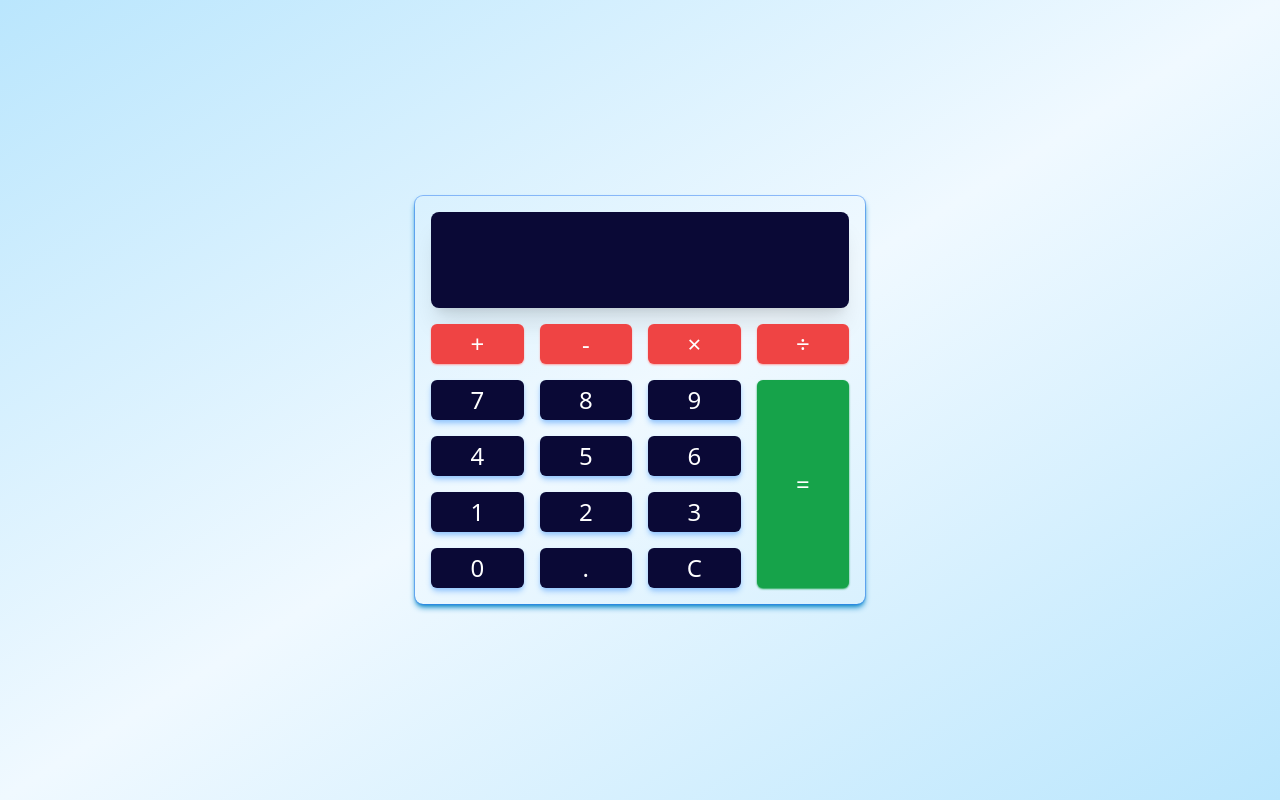
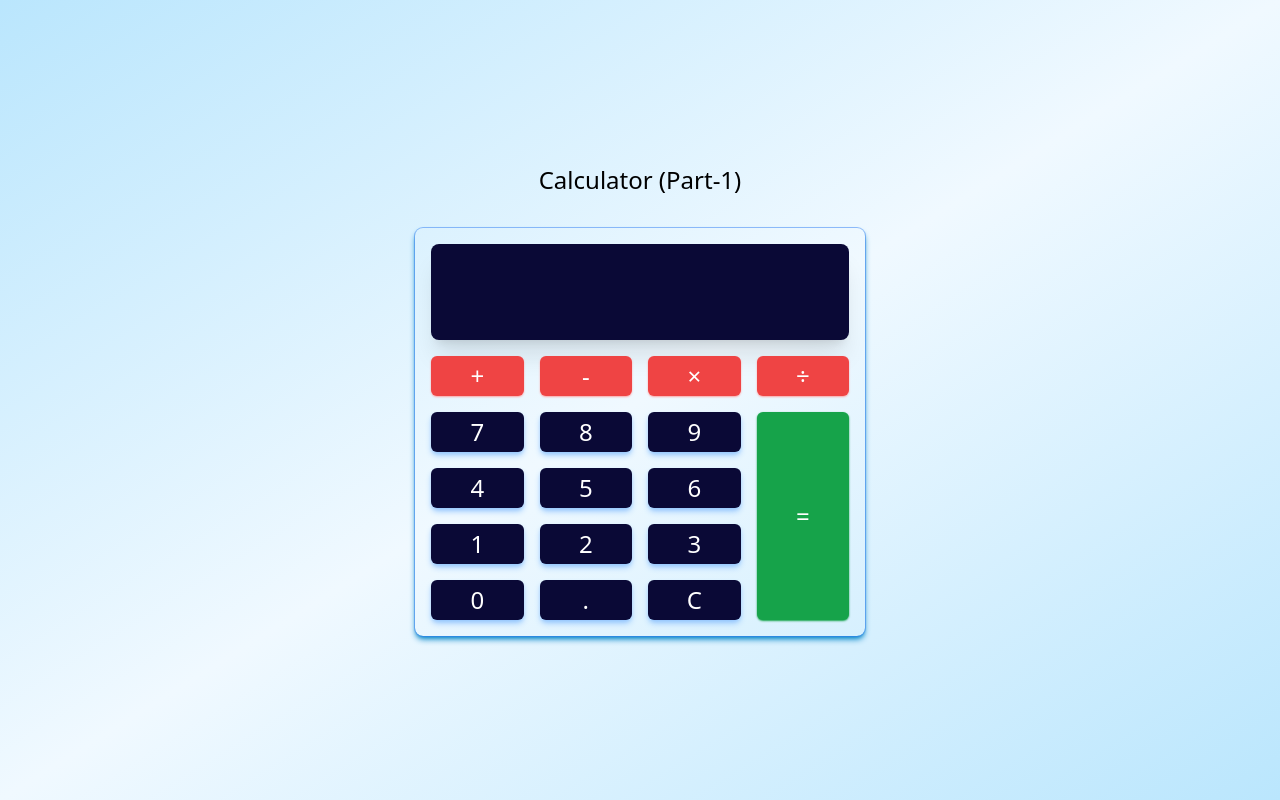
Before and after one commit to snehap02/simple-calculator, a website built with Vite: page index.html in a window 1280 px wide. Built offline with nearby package versions, Linux system fonts and the light colour scheme.

Commit message:
new commit

```diff
--- a/index.html
+++ b/index.html
@@ -8,7 +8,8 @@
     <link rel="stylesheet" href="/style.css">
     <title>Simple Calculator</title>
 </head>
-<body class="bg-gradient-to-tl from-sky-200 via-sky-50 to-sky-200 min-h-screen flex justify-center items-center">
+<body class="bg-gradient-to-tl from-sky-200 via-sky-50 to-sky-200 min-h-screen flex flex-col gap-8 justify-center items-center">
+    <h1 class="text-2xl">Calculator (Part-1)</h1>
     <div class="whole-container w-[450px] rounded-lg shadow-md ring-1 relative p-4 shadow-sky-600">
         <div class="calc_display w-full h-24 bg-displayColor text-white text-4xl text-end rounded-lg shadow-xl pt-10 pr-4">
         </div>
--- a/script.js
+++ b/script.js
@@ -19,11 +19,6 @@ function dec(){
 }
 decimal.addEventListener('click', dec);
 
-// function calc(){
-//     let output = eval(display.innerText);
-//     output = display.innerText;
-// }
-
 equal.addEventListener('click', () => {
     let next = display.innerText;
     display.innerText= eval(next);
```
